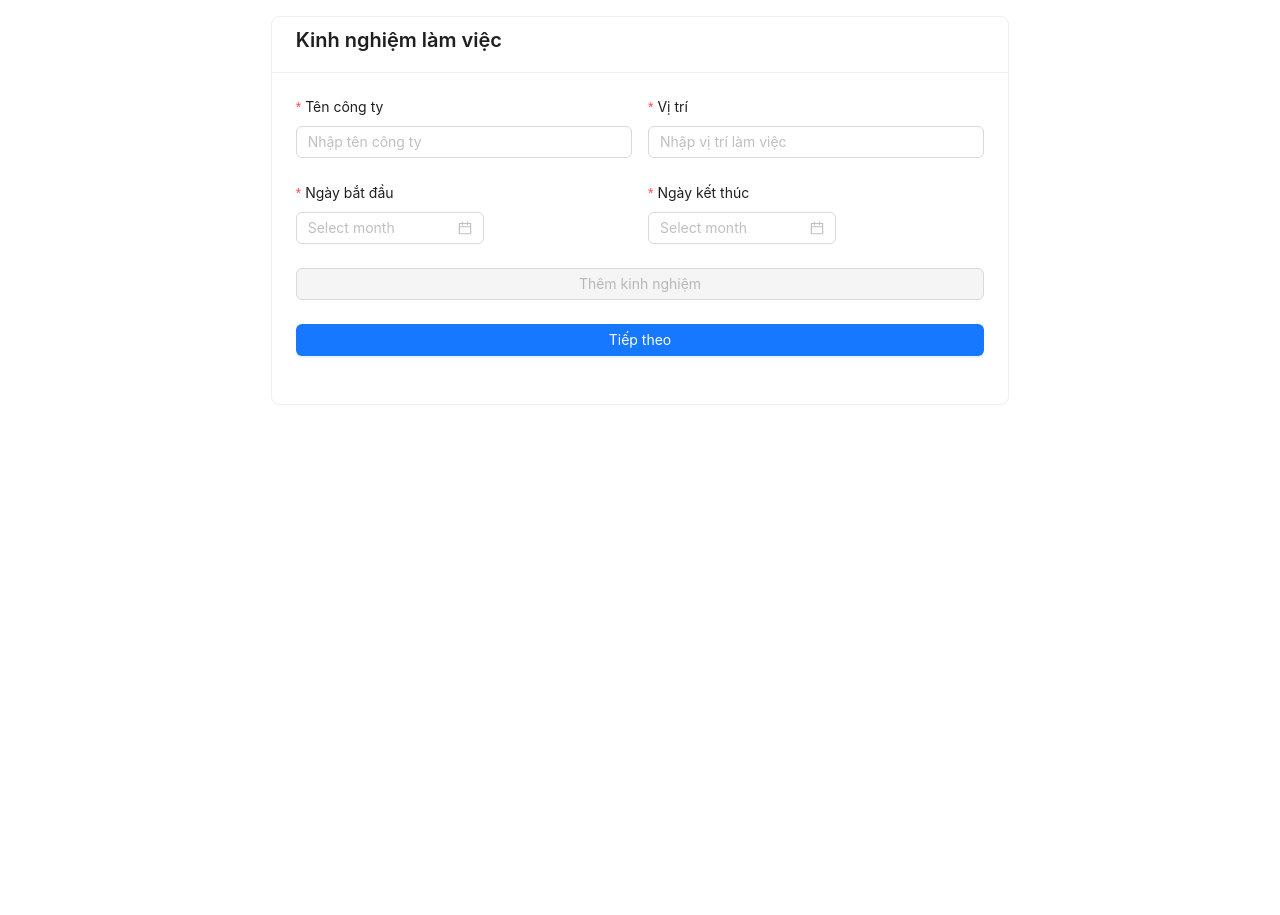
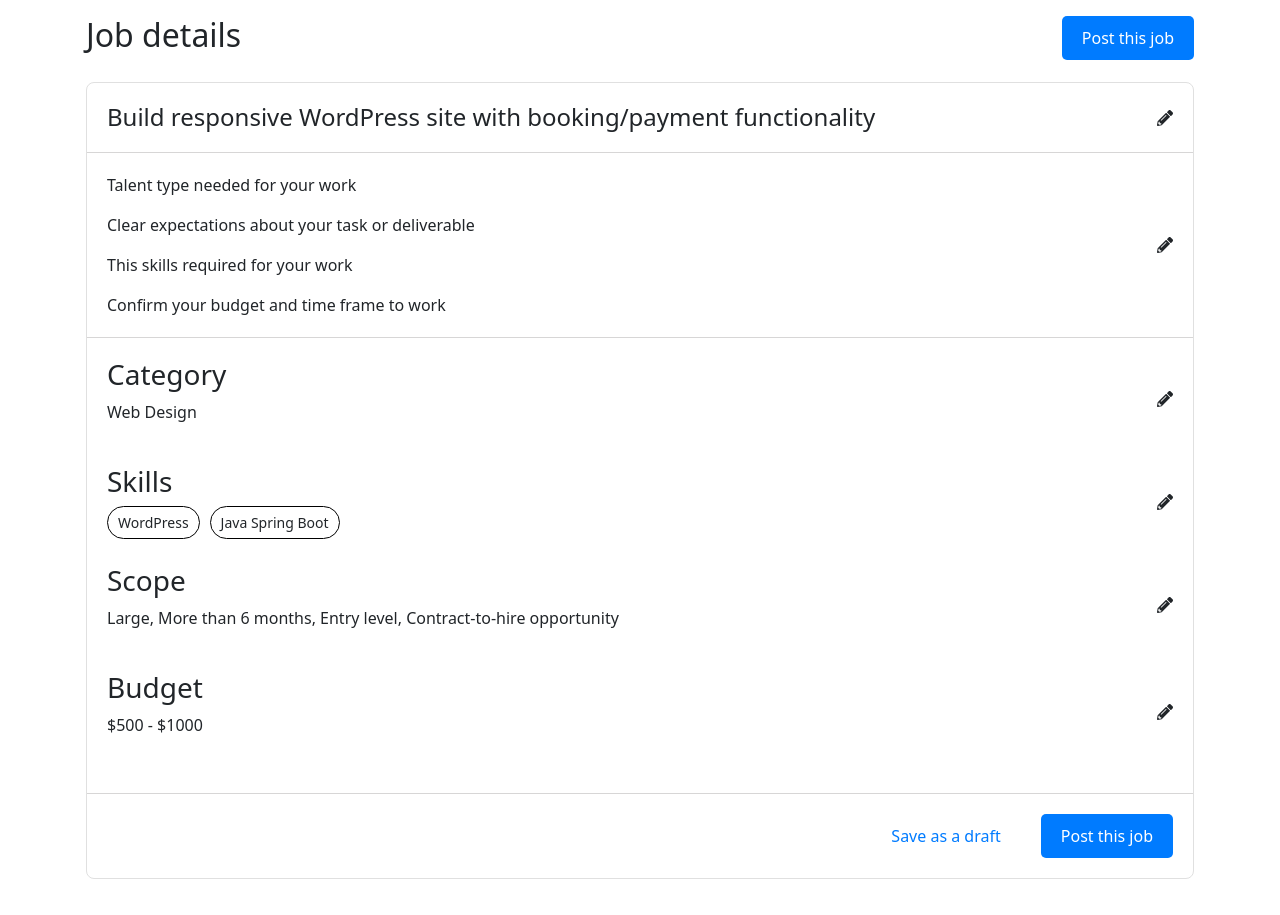
Before and after one commit to thanhtung795/freelancer, a React (Create React App) app in the folder FE/freelance/: page /experience in a window 1280 px wide. Before the commit the page ends 800 px from the top, so only its background shows below. Built offline with nearby package versions, Linux system fonts and the light colour scheme.

Commit message:
add DetailJob component (Client role)

```diff
--- a/FE/freelance/src/App.js
+++ b/FE/freelance/src/App.js
@@ -14,9 +14,11 @@ import Description from './component/SignUpInfo/Description';
 import HomeFreelancer from './component/HomeFreelancer/HomeFreelancer';
 import SkillsSelector from './component/SignUpInfo/SkillsSelector';
 import FreelancerInfo from './component/FreelancerInfo/FreelancerInfo';
+import DetailJob from './component/Client/Job/DetailJob/DetailJob';
 const App = () => (
   <Container className="p-3">
-    <BrowserRouter>
+
+    {/* <BrowserRouter>
       <Routes>
         <Route path="/" element={<JoinAs />} />
         <Route path="/login" element={<LogIn />} />
@@ -29,8 +31,10 @@ const App = () => (
         <Route path="/home-freelancer" element={<HomeFreelancer />} />
         <Route path="/freelancer-info" element={<FreelancerInfo />} />
       </Routes>
-    </BrowserRouter>
+    </BrowserRouter> */}
+    <DetailJob/>
   </Container>
 );
 
+
 export default App;
--- /dev/null
+++ b/FE/freelance/src/component/Client/Job/DetailJob/Budget.js
@@ -0,0 +1,14 @@
+import React from 'react';
+import { FaPencilAlt } from 'react-icons/fa';
+
+const Budget = () => {
+  return (
+    <div className="detail-item">
+      <h3>Budget</h3>
+      <p>$500 - $1000</p>
+      <FaPencilAlt className="edit-icon" />
+    </div>
+  );
+};
+
+export default Budget;
--- /dev/null
+++ b/FE/freelance/src/component/Client/Job/DetailJob/Category.js
@@ -0,0 +1,14 @@
+import React from 'react';
+import { FaPencilAlt } from 'react-icons/fa';
+
+const Category = () => {
+  return (
+    <div className="detail-item">
+      <h3>Category</h3>
+      <p>Web Design</p>
+      <FaPencilAlt className="edit-icon" />
+    </div>
+  );
+};
+
+export default Category;
--- /dev/null
+++ b/FE/freelance/src/component/Client/Job/DetailJob/Description.js
@@ -0,0 +1,18 @@
+import React from 'react';
+import { FaCheck, FaPencilAlt } from 'react-icons/fa';
+
+const Description = () => {
+  return (
+    <div className="detail-item">
+      <div className="description-content">
+        <p>Talent type needed for your work</p>
+        <p>Clear expectations about your task or deliverable</p>
+        <p>This skills required for your work</p>
+        <p>Confirm your budget and time frame to work</p>
+      </div>
+      <FaPencilAlt className="edit-icon" />
+    </div>
+  );
+};
+
+export default Description;
--- /dev/null
+++ b/FE/freelance/src/component/Client/Job/DetailJob/DetailJob.css
@@ -0,0 +1,159 @@
+.job-details {
+    position: relative;
+}
+
+.header {
+    display: flex;
+    justify-content: space-between;
+    align-items: center;
+    margin-bottom: 20px;
+}
+
+.header h1 {
+    margin: 0;
+}
+
+.post-btn {
+    position: absolute;
+    top: 0;
+    right: 0;
+}
+
+.post-btn {
+    background-color: #007bff;
+    /* Blue background */
+    color: white;
+    /* White text */
+    border: none;
+    padding: 10px 20px;
+    border-radius: 5px;
+    cursor: pointer;
+    font-size: 16px;
+    transition: background-color 0.3s ease;
+}
+
+.post-btn:hover {
+    background-color: #0056b3;
+    /* Darker blue on hover */
+}
+
+.job-details-content {
+    border: 1px solid #e0e0e0;
+    border-radius: 8px;
+    padding: 20px;
+    margin-bottom: 20px;
+}
+
+.detail-item {
+    position: relative;
+    padding-right: 30px; /* Add some padding to the right to make space for the icon */
+    margin-bottom: 20px; /* Add vertical spacing between components */
+}
+
+.detail-item h2,
+.detail-item h3,
+.detail-item p {
+    margin-right: 30px; /* Add margin to the right of the text to prevent overlap with the icon */
+}
+
+.edit-icon {
+    position: absolute;
+    right: 0;
+    top: 50%;
+    transform: translateY(-50%);
+}
+
+.description-content {
+    position: relative;
+    padding-right: 30px;
+}
+
+.description-content p:first-child {
+    margin-top: 0;
+}
+
+.description-content .edit-icon {
+    position: absolute;
+    right: 0;
+    top: 0;
+    transform: translateY(0);
+}
+
+/* New styles for Description component's edit icon */
+.detail-item .description-content .edit-icon {
+    position: absolute;
+    right: 0;
+    top: 0;
+    transform: none;
+}
+
+.skill-tag {
+    display: inline-block;
+    margin-right: 10px;
+    padding: 5px 10px;
+    border: 1px solid #000;
+    border-radius: 20px;
+    font-size: 14px;
+}
+
+.post-section {
+    display: flex;
+    justify-content: flex-end;
+    align-items: center;
+    margin-top: 20px;
+}
+
+.post-content {
+    display: flex;
+    align-items: center;
+}
+
+.post-item {
+    display: flex;
+    align-items: center;
+    margin-right: 15px;
+    padding: 10px 15px;
+    background-color: white;
+    border: none; /* Removed the blue border */
+    border-radius: 5px;
+    cursor: pointer;
+    transition: background-color 0.3s ease;
+}
+
+.post-item span {
+    color: #007bff;
+    margin-right: 10px;
+}
+
+.post-item:hover {
+    background-color: #f0f8ff;
+}
+
+.post-this-job-btn {
+    background-color: #007bff;
+    color: white;
+    border: none;
+    padding: 10px 20px;
+    border-radius: 5px;
+    cursor: pointer;
+    font-size: 16px;
+    transition: background-color 0.3s ease;
+}
+
+.post-this-job-btn:hover {
+    background-color: #0056b3;
+}
+
+/* New styles for separator */
+.separator {
+    margin: 20px -20px;
+    border: none;
+    border-top: 1px solid #5f5e5e;
+}
+
+/* New styles for additional-details */
+.additional-details {
+    display: flex;
+    flex-direction: column;
+    gap: 5px; /* Add vertical spacing between components */
+}
--- a/FE/freelance/src/component/Client/Job/DetailJob/DetailJob.js
+++ b/FE/freelance/src/component/Client/Job/DetailJob/DetailJob.js
@@ -1,61 +1,42 @@
 import React from 'react';
 import { FaCheck, FaPencilAlt } from 'react-icons/fa';
+import './DetailJob.css';
+import Title from './Title';
+import Category from './Category';
+import Skill from './Skill';
+import Scope from './Scope';
+import Budget from './Budget';
+import Description from './Description';
+import Post from './Post';
+const DetailJob = () => {
 
-const DetailJob = () => {
   return (
     <div className="job-details">
-      <h1>Job details</h1>
-      <button className="post-btn">Post this job</button>
 
-      <div className="detail-item">
-        <h2>Build responsive WordPress site with booking/payment functionality</h2>
-        <FaPencilAlt className="edit-icon" />
+      <div className="header">
+        <h2>Job details</h2>
+        <button className="post-btn">Post this job</button>
       </div>
 
-      <div className="detail-item">
-        <p>Talent type needed for your work</p>
-        <FaCheck className="check-icon" />
+      <div className="job-details-content">
+        <Title />
+        <hr className="separator" />
+        <Description />
+        <hr className="separator" />
+        <div className="additional-details">
+          <Category />
+          <Skill />
+          <Scope />
+          <Budget />
+        </div>
+        <hr className="separator" />
+        <Post />
       </div>
 
-      <div className="detail-item">
-        <p>Clear expectations about your task or deliverable</p>
-        <FaCheck className="check-icon" />
-      </div>
 
-      <div className="detail-item">
-        <p>This skills required for your work</p>
-        <FaCheck className="check-icon" />
-      </div>
-
-      <div className="detail-item">
-        <p>Confirm your budget and time frame to work</p>
-        <FaCheck className="check-icon" />
-      </div>
-
-      <div className="detail-item">
-        <h3>Category</h3>
-        <p>Web Design</p>
-        <FaPencilAlt className="edit-icon" />
-      </div>
-
-      <div className="detail-item">
-        <h3>Skills</h3>
-        <div className="skill-tag">WordPress</div>
-        <FaPencilAlt className="edit-icon" />
-      </div>
-
-      <div className="detail-item">
-        <h3>Scope</h3>
-        <p>Large - More than 6 months, Entry level: Complex to the opportunity</p>
-        <FaPencilAlt className="edit-icon" />
-      </div>
-
-      <div className="detail-item">
-        <h3>Budget</h3>
-        <FaPencilAlt className="edit-icon" />
-      </div>
     </div>
   );
+
 };
 
 export default DetailJob;
--- /dev/null
+++ b/FE/freelance/src/component/Client/Job/DetailJob/Post.js
@@ -0,0 +1,17 @@
+import React from 'react';
+import { FaCheck } from 'react-icons/fa';
+
+const Post = () => {
+  return (
+    <div className="post-section">
+      <div className="post-content">
+        <div className="post-item">
+          <span>Save as a draft</span>
+        </div>
+        <button className="post-this-job-btn">Post this job</button>
+      </div>
+    </div>
+  );
+};
+
+export default Post;
--- /dev/null
+++ b/FE/freelance/src/component/Client/Job/DetailJob/Scope.js
@@ -0,0 +1,14 @@
+import React from 'react';
+import { FaPencilAlt } from 'react-icons/fa';
+
+const Scope = () => {
+  return (
+    <div className="detail-item">
+      <h3>Scope</h3>
+      <p>Large, More than 6 months, Entry level, Contract-to-hire opportunity</p>
+      <FaPencilAlt className="edit-icon" />
+    </div>
+  );
+};
+
+export default Scope;
--- /dev/null
+++ b/FE/freelance/src/component/Client/Job/DetailJob/Skill.js
@@ -0,0 +1,15 @@
+import React from 'react';
+import { FaPencilAlt } from 'react-icons/fa';
+
+const Skill = () => {
+  return (
+    <div className="detail-item">
+      <h3>Skills</h3>
+      <div className="skill-tag">WordPress</div>
+      <div className="skill-tag">Java Spring Boot</div>
+      <FaPencilAlt className="edit-icon" />
+    </div>
+  );
+};
+
+export default Skill;
--- /dev/null
+++ b/FE/freelance/src/component/Client/Job/DetailJob/Title.js
@@ -0,0 +1,13 @@
+import React from 'react';
+import { FaPencilAlt, FaCheck } from 'react-icons/fa';
+
+const Title = () => {
+  return (
+    <div className="detail-item">
+      <h4>Build responsive WordPress site with booking/payment functionality</h4>
+      <FaPencilAlt className="edit-icon" />
+    </div>
+  );
+};
+
+export default Title;
```
